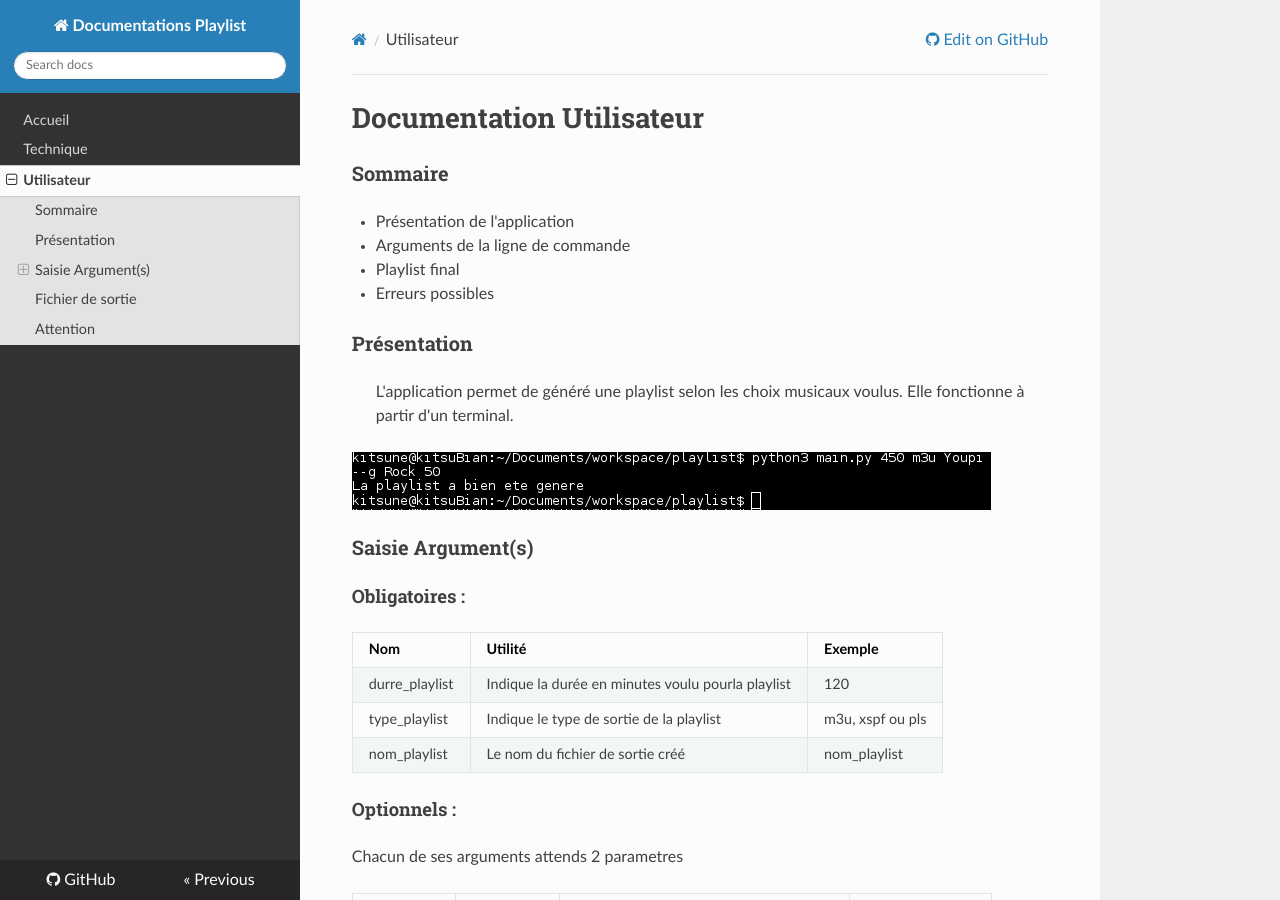
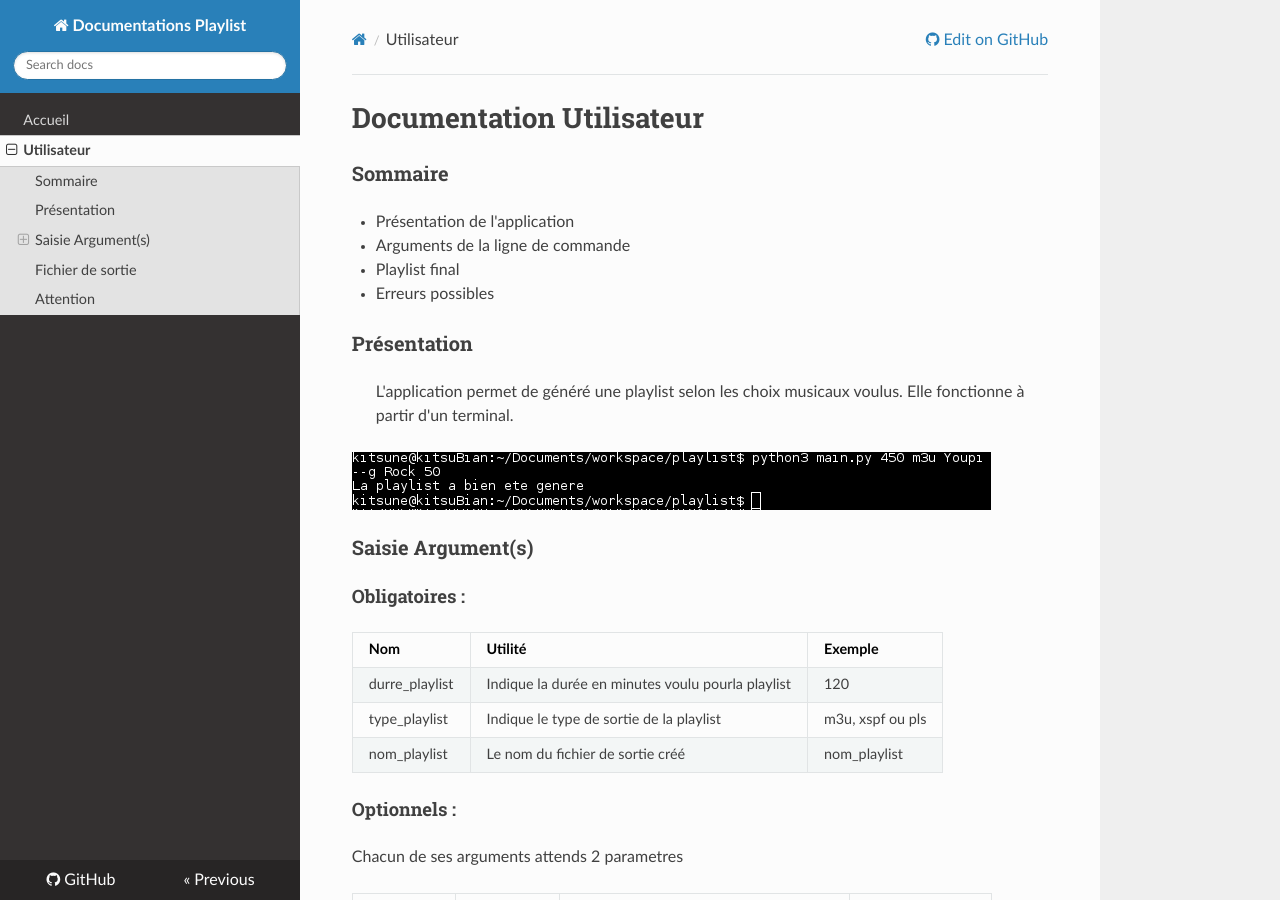
Before and after one commit to StephBlondeau/Generateur_Playlist, an MkDocs documentation site: the page built from docs/util.md, in a window 1280 px wide and 900 px high. Built offline with MkDocs 1.6.1, drawn with Linux system fonts in a browser that asks for light colours; nearby versions of some CDN libraries; old or Windows-style settings are respelled for this version of MkDocs.

Commit message:
Modification mkdocs

```diff
--- a/mkdocs.yml
+++ b/mkdocs.yml
@@ -2,6 +2,5 @@ site_name: Documentations Playlist
 repo_url : https://github.com/StephBlondeau/Generateur_Playlist/
 pages:
 - [index.md, Accueil]
-- [tech.md, Technique]
 - [util.md, Utilisateur]
 theme: readthedocs
```
